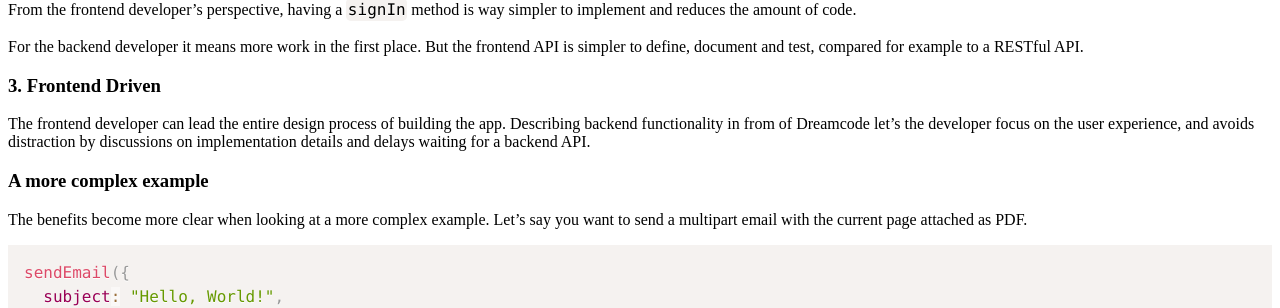
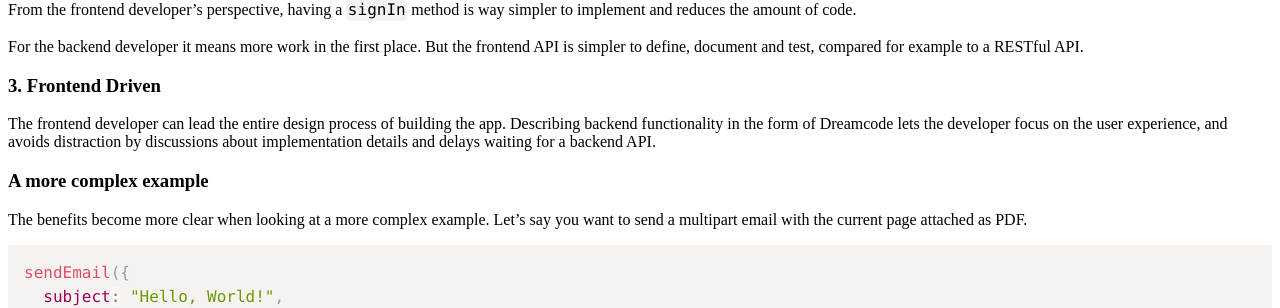
Before and after one commit to noBackend/nobackend.org, a Jekyll site: the page built from _posts/2013-05-21-welcome-to-noBackend.md, in a window 1280 px wide. Shown: the part 1159-1467 px from the top of the page. Built offline with Jekyll 4.4.1, drawn with Linux system fonts in a browser that asks for light colours; nearby versions of some CDN libraries; library files that are not in the unit come from our copies; comment, search, counter and statistics services are not loaded.

Commit message:
two typos and a collocation (line 61)
"in from of" -> "in the form of"
"let's" -> "lets" (3rd person singular)
"discussions on" -> "discussions about"

```diff
--- a/_posts/2013-05-21-welcome-to-noBackend.md
+++ b/_posts/2013-05-21-welcome-to-noBackend.md
@@ -58,7 +58,7 @@ For the backend developer it means more work in the first place. But the fronten
 
 ### 3. Frontend Driven
 
-The frontend developer can lead the entire design process of building the app. Describing backend functionality in from of Dreamcode let's the developer focus on the user experience, and avoids distraction by discussions on implementation details and delays waiting for a backend API.
+The frontend developer can lead the entire design process of building the app. Describing backend functionality in the form of Dreamcode lets the developer focus on the user experience, and avoids distraction by discussions about implementation details and delays waiting for a backend API.
 
 ### A more complex example
 
```
